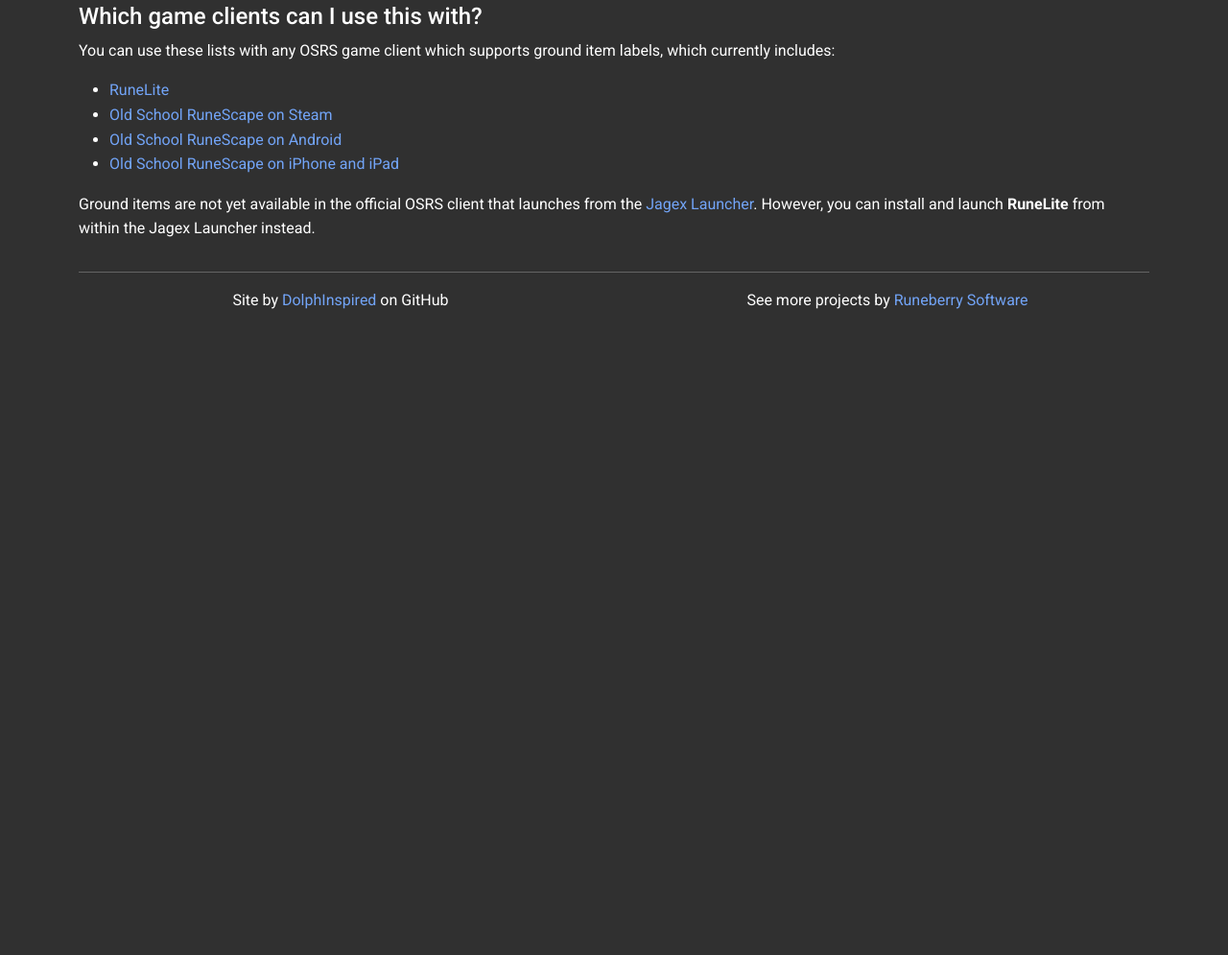
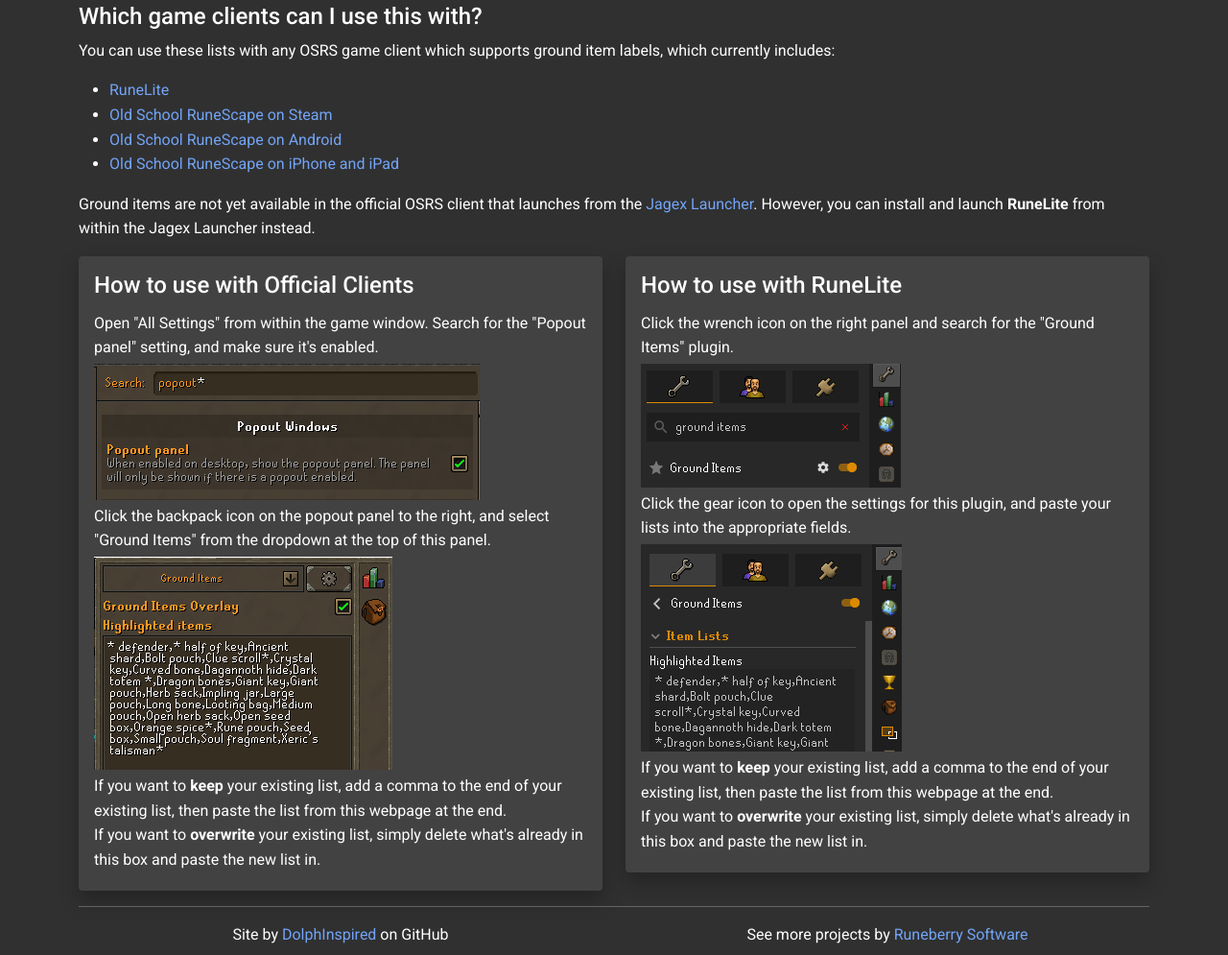
Before and after one commit to dolphinspired/osrs-ground-item-list, a plain HTML site: page docs/index.html in a window 1280 px wide. Shown: the part 992-1987 px from the top of the page at 96% size. Before the commit the page ends 1325 px from the top, so only its background shows below. Drawn offline with Linux system fonts and the light colour scheme.

Commit message:
Add setup instructions

```diff
--- a/docs/index.html
+++ b/docs/index.html
@@ -161,6 +161,83 @@
         </div>
       </div>
 
+      <div class="row mb-2">
+        <div class="col-lg-6 col-md-12">
+          <div class="card">
+            <div class="card-body">
+              <div class="row mb-1">
+                <div class="col-12">
+                  <h4>How to use with Official Clients</h4>
+                </div>
+              </div>
+              <div class="row mb-1">
+                <div class="col-12">
+                  Open "All Settings" from within the game window. Search for the "Popout panel" setting, and make sure it's enabled.
+                </div>
+              </div>
+              <div class="row mb-1">
+                <div class="col-12">
+                  <img src="img/help-jagex-1.png"/>
+                </div>
+              </div>
+              <div class="row mb-1">
+                <div class="col-12">
+                  Click the backpack icon on the popout panel to the right, and select "Ground Items" from the dropdown at the top of this panel.
+                </div>
+              </div>
+              <div class="row mb-1">
+                <div class="col-12">
+                  <img src="img/help-jagex-2.png"/>
+                </div>
+              </div>
+              <div class="row mb-1">
+                <div class="col-12">
+                  If you want to <b>keep</b> your existing list, add a comma to the end of your existing list, then paste the list from this webpage at the end.<br/>
+                  If you want to <b>overwrite</b> your existing list, simply delete what's already in this box and paste the new list in.
+                </div>
+              </div>
+            </div>
+          </div>
+        </div>
+        <div class="col-lg-6 col-md-12">
+          <div class="card">
+            <div class="card-body">
+              <div class="row mb-1">
+                <div class="col-12">
+                  <h4>How to use with RuneLite</h4>
+                </div>
+              </div>
+              <div class="row mb-1">
+                <div class="col-12">
+                  Click the wrench icon on the right panel and search for the "Ground Items" plugin.
+                </div>
+              </div>
+              <div class="row mb-1">
+                <div class="col-12">
+                  <img src="img/help-runelite-1.png"/>
+                </div>
+              </div>
+              <div class="row mb-1">
+                <div class="col-12">
+                  Click the gear icon to open the settings for this plugin, and paste your lists into the appropriate fields.
+                </div>
+              </div>
+              <div class="row mb-1">
+                <div class="col-12">
+                  <img src="img/help-runelite-2.png"/>
+                </div>
+              </div>
+              <div class="row mb-1">
+                <div class="col-12">
+                  If you want to <b>keep</b> your existing list, add a comma to the end of your existing list, then paste the list from this webpage at the end.<br/>
+                  If you want to <b>overwrite</b> your existing list, simply delete what's already in this box and paste the new list in.
+                </div>
+              </div>
+            </div>
+          </div>
+        </div>
+      </div>
+
       <hr />
 
       <div class="row text-center">
```
Also changed, not shown: docs/img/help-jagex-1.png (added), docs/img/help-jagex-2.png (added), docs/img/help-runelite-1.png (added), docs/img/help-runelite-2.png (added).
